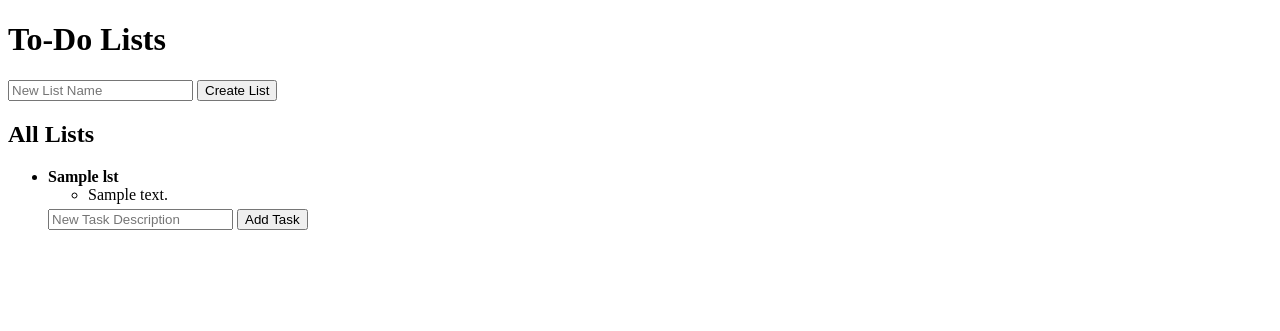
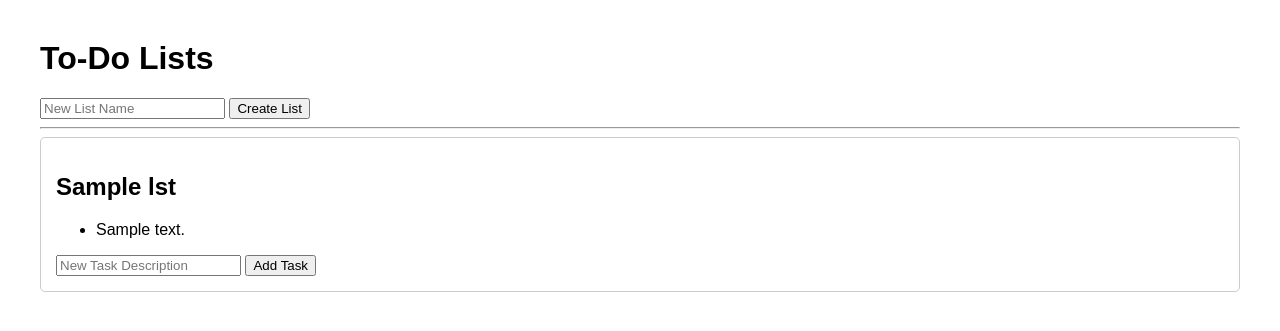
Before and after one commit to CI-Till-Krempel/horseless-carriage-eval-todo-app, a Flask app: template templates/index.html in a window 1280 px wide. Shown: the top 331 px of the page. Run offline with Flask 2, Linux system fonts and the light colour scheme; the template is opened without the code that fills it: most values are stand-ins (such as "Sample title", 1, 10 or a date in 2020).

Commit message:
feat(US-0006): implement view all lists and tasks and tests

```diff
--- a/app.py
+++ b/app.py
@@ -1,39 +1,30 @@
+import os
 from flask import Flask, render_template, request, redirect, url_for
 
 app = Flask(__name__)
+app.config['SECRET_KEY'] = 'dev-secret-key'
 
-# In-memory storage for lists and tasks
-lists = {}
-next_list_id = 1
-next_task_id = 1
+# In-memory data store for lists and tasks
+lists_db = []
 
 @app.route('/')
 def index():
-    return render_template('index.html', lists=lists)
+    return render_template('index.html', lists=lists_db)
 
 @app.route('/lists', methods=['POST'])
 def create_list():
-    global next_list_id
     name = request.form.get('name')
     if name:
-        list_id = str(next_list_id)
-        next_list_id += 1
-        lists[list_id] = {'id': list_id, 'name': name, 'tasks': {}}
+        lists_db.append({'id': len(lists_db) + 1, 'name': name, 'tasks': []})
     return redirect(url_for('index'))
 
-@app.route('/lists/<list_id>/tasks', methods=['POST'])
+@app.route('/lists/<int:list_id>/tasks', methods=['POST'])
 def add_task(list_id):
-    global next_task_id
-    if list_id in lists:
-        description = request.form.get('description')
-        if description:
-            task_id = str(next_task_id)
-            next_task_id += 1
-            lists[list_id]['tasks'][task_id] = {
-                'id': task_id,
-                'description': description,
-                'completed': False
-            }
+    description = request.form.get('description')
+    if description:
+        for lst in lists_db:
+            if lst['id'] == list_id:
+                lst['tasks'].append({'id': len(lst['tasks']) + 1, 'description': description, 'completed': False})
     return redirect(url_for('index'))
 
 if __name__ == '__main__':
--- a/requirements.txt
+++ b/requirements.txt
@@ -1,3 +1,5 @@
-flask>=2.0.0
+Flask>=2.0.0
 pytest>=6.0.0
-requests>=2.25.0
+requests>=2.0.0
+bcrypt>=3.2.0
+Flask-SQLAlchemy>=2.5.0
--- a/templates/index.html
+++ b/templates/index.html
@@ -1,33 +1,38 @@
-<!DOCTYPE html>
+<!doctype html>
 <html lang="en">
 <head>
-    <meta charset="UTF-8">
-    <title>To-Do List App</title>
+    <meta charset="utf-8">
+    <title>To-Do App</title>
+    <style>
+        body { font-family: Arial, sans-serif; margin: 40px; }
+        .completed { text-decoration: line-through; color: gray; }
+        .list-container { margin-bottom: 20px; border: 1px solid #ccc; padding: 15px; border-radius: 5px; }
+    </style>
 </head>
 <body>
     <h1>To-Do Lists</h1>
-
     <form action="/lists" method="POST">
         <input type="text" name="name" placeholder="New List Name" required>
         <button type="submit">Create List</button>
     </form>
 
-    <h2>All Lists</h2>
+    <hr>
+
+    {% for lst in lists %}
+    <div class="list-container">
+        <h2>{{ lst.name }}</h2>
         <ul>
-        {% for list_id, lst in lists.items() %}
-            <li>
-                <strong>{{ lst.name }}</strong>
-                <ul>
-                    {% for task_id, task in lst.tasks.items() %}
-                        <li>{{ task.description }}</li>
+            {% for task in lst.tasks %}
+            <li class="{% if task.completed %}completed{% endif %}">
+                {{ task.description }}
+            </li>
             {% endfor %}
         </ul>
-                <form action="/lists/{{ list_id }}/tasks" method="POST" style="margin-top: 5px;">
+        <form action="/lists/{{ lst.id }}/tasks" method="POST">
             <input type="text" name="description" placeholder="New Task Description" required>
             <button type="submit">Add Task</button>
         </form>
-            </li>
+    </div>
     {% endfor %}
-    </ul>
 </body>
 </html>
```
Also changed, not shown: tests/test_todo.py (+8 -16 lines). Lines whose indentation alone changed are shown as unchanged.
